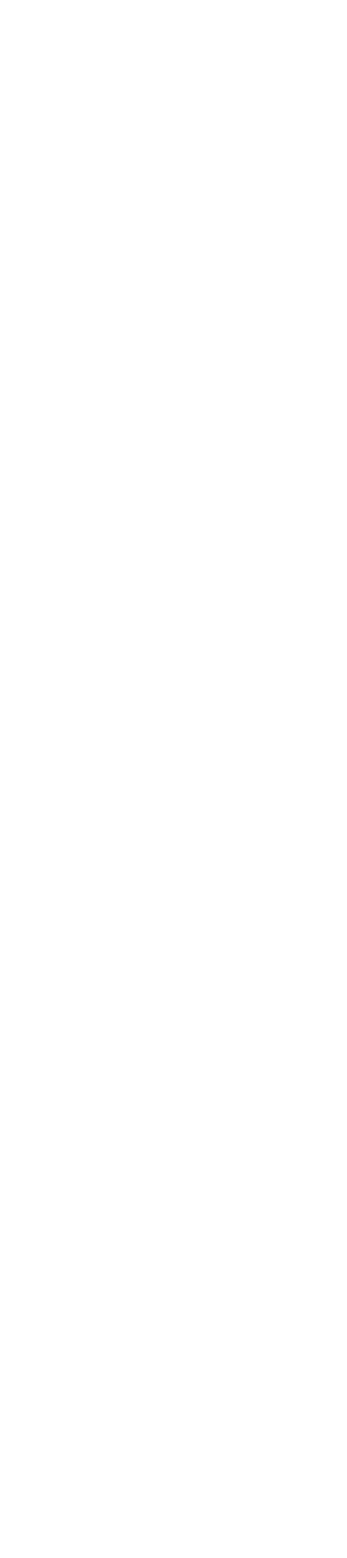
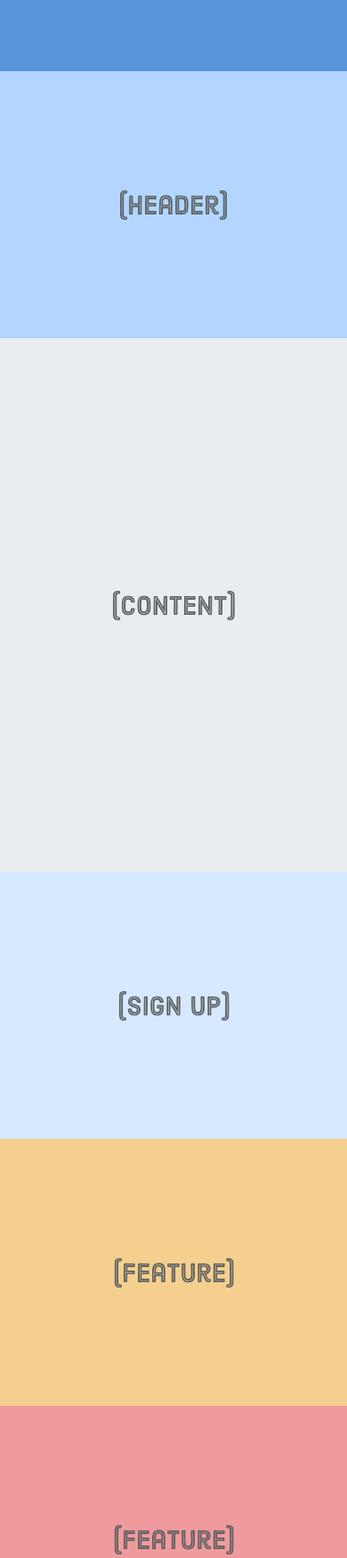
Before and after one commit to JAMK-IT-STUDENT/ttms0400-web-visualisointi-yhteinen-harjoitus-TeemuTT, a plain HTML site: page index.html in a window 390 px wide. Shown: the top 1751 px of the page at 89% size. Before the commit the page ends 844 px from the top, so only its background shows below. Drawn offline with Linux system fonts and the light colour scheme.

Commit message:
Add mobile layout

```diff
--- a/index.html
+++ b/index.html
@@ -1,12 +1,39 @@
 <!DOCTYPE html>
 <html lang="en">
+
 <head>
   <title></title>
   <meta charset="UTF-8">
   <meta name="viewport" content="width=device-width, initial-scale=1">
   <link href="./styles.css" rel="stylesheet">
 </head>
+
 <body>
+  <nav></nav>
 
+  <header>
+    <img src="images/header.svg" />
+  </header>
+
+  <main>
+    <img src="images/content.svg" />
+  </main>
+
+  <section id="sign-up">
+    <img src="images/sign-up.svg" />
+  </section>
+
+  <article id="feature-1">
+    <img src="images/feature.svg" />
+  </article>
+
+  <article id="feature-2">
+    <img src="images/feature.svg" />
+  </article>
+
+  <article id="feature-3">
+    <img src="images/feature.svg" />
+  </article>
 </body>
+
 </html>
--- a/styles.css
+++ b/styles.css
@@ -0,0 +1,71 @@
+*, *:before, *:after {
+  -webkit-box-sizing: border-box;
+  -moz-box-sizing: border-box;
+  box-sizing: border-box;
+  margin: 0;
+  padding: 0;
+}
+
+.body {
+  display: flex;
+  flex-wrap: wrap;
+}
+
+nav, header, main, section, article {
+  width: 100%;
+  height: 300px;
+  display: flex;
+  justify-content: center;
+  align-items: center;
+}
+
+nav {
+  background-color: #5995DA;
+  height: 80px;
+}
+
+header {
+  background-color: #B2D6FF;
+}
+
+main {
+  background-color: #EAEDF0;
+  height: 600px;
+}
+
+#sign-up {
+  background-color: #D6E9FE;
+}
+
+#feature-1 {
+  background-color: #F5CF8E;
+}
+
+#feature-2 {
+  background-color: #F09A9D;
+}
+
+#feature-3 {
+  background-color: #C8C6FA;
+}
+
+/* Mobile */
+@media only screen and (max-width: 400px) {
+  body {
+    background-color: #F09A9D;
+  }
+}
+
+/* Tablet */
+@media only screen and (min-width: 401px) and (max-width: 960px) {
+  body {
+    background-color: #F5CF8E;
+  }
+}
+
+/* Desktop */
+@media only screen and (min-width: 961px) {
+  body {
+    background-color: #B2D6FF;
+  }
+}
```
